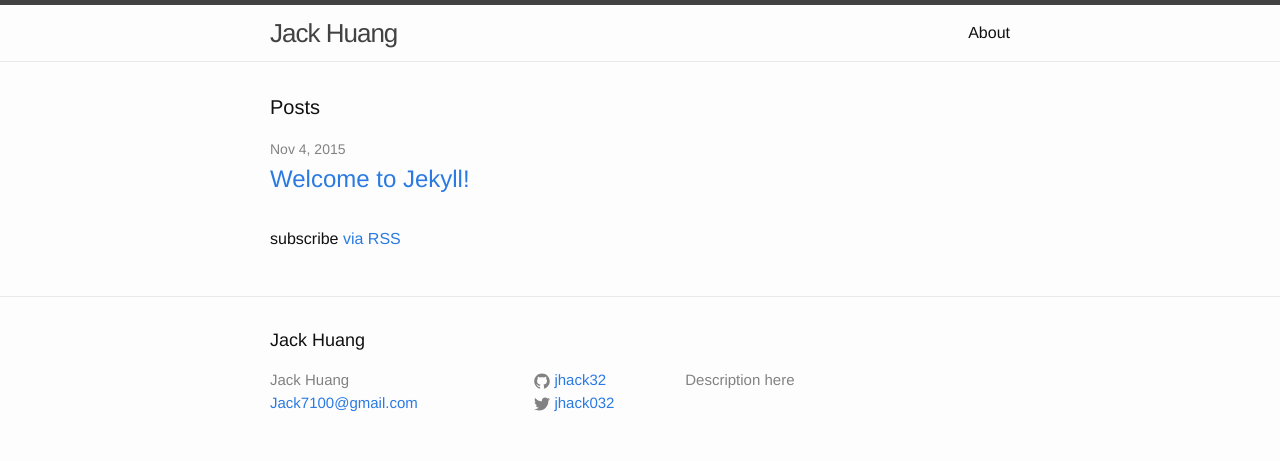
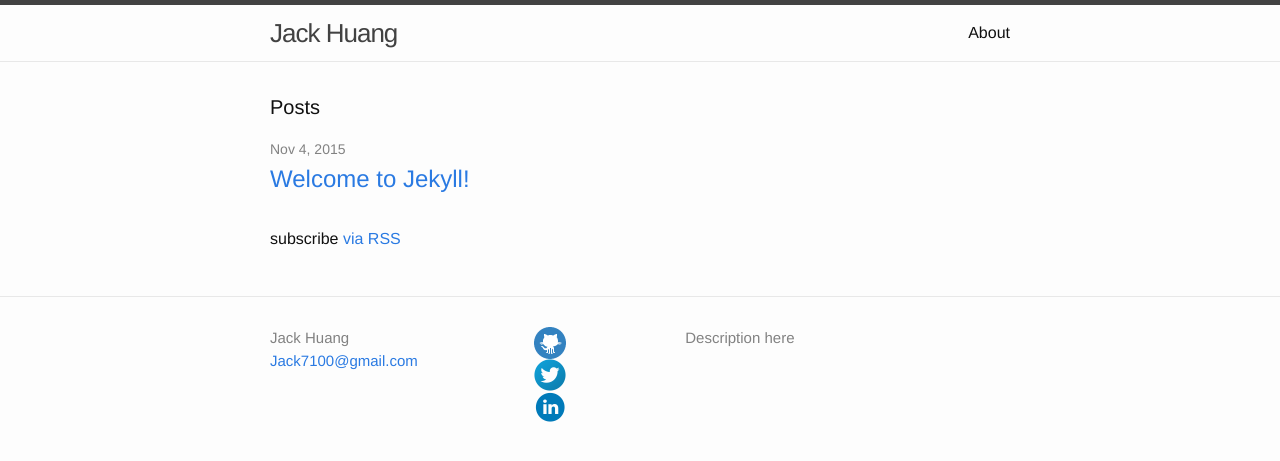
Before and after one commit to jhack32/jhack32.github.io, a Jekyll site: the page built from index.html, in a window 1280 px wide. Shown: the top 461 px of the page. Built offline with Jekyll 4.4.1, drawn with Linux system fonts in a browser that asks for light colours.

Commit message:
Add footer icon

```diff
--- a/_includes/footer.html
+++ b/_includes/footer.html
@@ -1,8 +1,6 @@
 <footer class="site-footer">
 
   <div class="wrapper">
-
-    <h2 class="footer-heading">{{ site.title }}</h2>
 
     <div class="footer-col-wrapper">
       <div class="footer-col footer-col-1">
@@ -14,17 +12,16 @@
 
       <div class="footer-col footer-col-2">
         <ul class="social-media-list">
-          {% if site.github_username %}
           <li>
             {% include icon-github.html username=site.github_username %}
           </li>
-          {% endif %}
 
-          {% if site.twitter_username %}
           <li>
             {% include icon-twitter.html username=site.twitter_username %}
           </li>
-          {% endif %}
+          <li>
+            {% include icon-linkedin.html username=site.twitter_username %}
+          </li>
         </ul>
       </div>
 
--- a/_includes/icon-github.html
+++ b/_includes/icon-github.html
@@ -1 +1 @@
-<a href="https://github.com/{{ include.username }}"><span class="icon icon--github">{% include icon-github.svg %}</span><span class="username">{{ include.username }}</span></a>
+<a href="https://github.com/{{ include.username }}"><img src="../imgs/github.png" /></a>
--- /dev/null
+++ b/_includes/icon-linkedin.html
@@ -0,0 +1 @@
+<a href="https://www.linkedin.com/pub/jack-huang/bb/244/1b4"><img src="../imgs/linkedin.png"></a>
--- a/_includes/icon-twitter.html
+++ b/_includes/icon-twitter.html
@@ -1 +1 @@
-<a href="https://twitter.com/{{ include.username }}"><span class="icon icon--twitter">{% include icon-twitter.svg %}</span><span class="username">{{ include.username }}</span></a>
+<a href="https://twitter.com/{{ include.username }}"><img src="../imgs/twitter.png" /></a>
--- a/_layouts/footer.html
+++ /dev/null
@@ -1,5 +0,0 @@
-<footer>
-  <a href="http://www.github.com/jhack32"><img src="./imgs/github.png"></a>
-  <a href="http://www.twitter.com/jhack032"><img src="./imgs/twitter.png"></a>
-  <a href="https://www.linkedin.com/pub/jack-huang/bb/244/1b4"><img src="./imgs/linkedin.png"></a>
-</footer>
```
Also changed, not shown: _includes/icon-github.svg (deleted), _includes/icon-twitter.svg (deleted).
